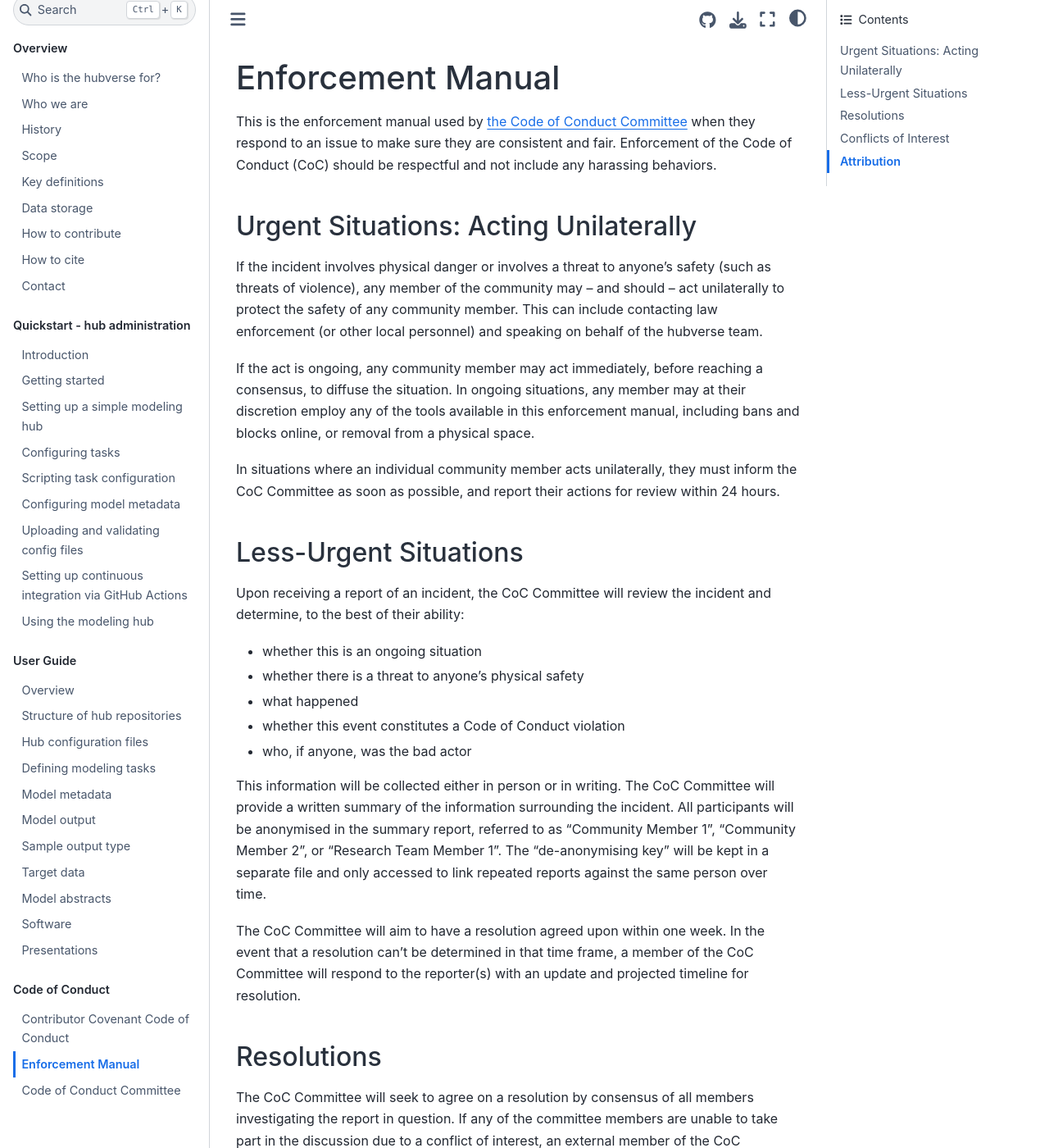
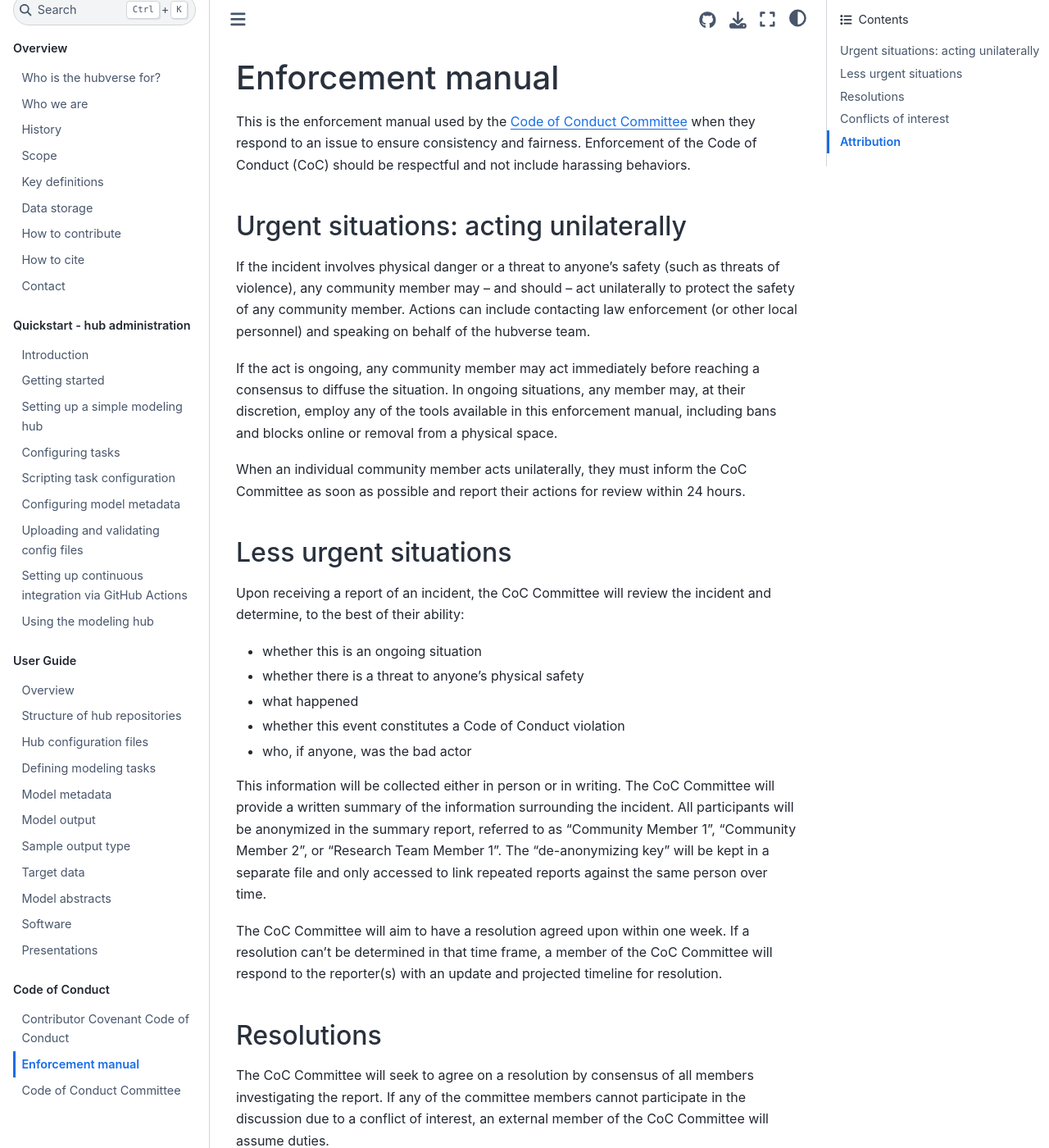
Before and after one commit to hubverse-org/hubDocs, a Sphinx documentation site: the page built from docs/source/coc/enforcement-manual.md, in a window 1280 px wide and 1400 px high. Shown: the whole window at 82% size. Built offline with Sphinx 7.4.7 and the Sphinx Book theme 1.1.4, drawn with Linux system fonts in a browser that asks for light colours; comment, search, counter and statistics services are not loaded; some of the changed text lies outside the part shown.

Commit message:
Grammarly and a bit more

```diff
--- a/docs/source/coc/enforcement-manual.md
+++ b/docs/source/coc/enforcement-manual.md
@@ -1,16 +1,16 @@
-# Enforcement Manual
+# Enforcement manual
 
-This is the enforcement manual used by [the Code of Conduct Committee](/coc/committee.md) when they respond to an issue to make sure they are consistent and fair. Enforcement of the Code of Conduct (CoC) should be respectful and not include any harassing behaviors.
+This is the enforcement manual used by the [Code of Conduct Committee](/coc/committee.md) when they respond to an issue to ensure consistency and fairness. Enforcement of the Code of Conduct (CoC) should be respectful and not include harassing behaviors.
 
-## Urgent Situations: Acting Unilaterally
+## Urgent situations: acting unilaterally
 
-If the incident involves physical danger or involves a threat to anyone’s safety (such as threats of violence), any member of the community may – and should – act unilaterally to protect the safety of any community member. This can include contacting law enforcement (or other local personnel) and speaking on behalf of the hubverse team.
+If the incident involves physical danger or a threat to anyone’s safety (such as threats of violence), any community member may – and should – act unilaterally to protect the safety of any community member. Actions can include contacting law enforcement (or other local personnel) and speaking on behalf of the hubverse team.
 
-If the act is ongoing, any community member may act immediately, before reaching a consensus, to diffuse the situation. In ongoing situations, any member may at their discretion employ any of the tools available in this enforcement manual, including bans and blocks online, or removal from a physical space.
+If the act is ongoing, any community member may act immediately before reaching a consensus to diffuse the situation. In ongoing situations, any member may, at their discretion, employ any of the tools available in this enforcement manual, including bans and blocks online or removal from a physical space.
 
-In situations where an individual community member acts unilaterally, they must inform the CoC Committee as soon as possible, and report their actions for review within 24 hours.
+When an individual community member acts unilaterally, they must inform the CoC Committee as soon as possible and report their actions for review within 24 hours.
 
-## Less-Urgent Situations
+## Less urgent situations
 
 Upon receiving a report of an incident, the CoC Committee will review the incident and determine, to the best of their ability:
 
@@ -20,31 +20,31 @@ Upon receiving a report of an incident, the CoC Committee will review the incide
 - whether this event constitutes a Code of Conduct violation
 - who, if anyone, was the bad actor
 
-This information will be collected either in person or in writing. The CoC Committee will provide a written summary of the information surrounding the incident. All participants will be anonymised in the summary report, referred to as “Community Member 1”, “Community Member 2”, or “Research Team Member 1”. The “de-anonymising key” will be kept in a separate file and only accessed to link repeated reports against the same person over time.
+This information will be collected either in person or in writing. The CoC Committee will provide a written summary of the information surrounding the incident. All participants will be anonymized in the summary report, referred to as “Community Member 1”, “Community Member 2”, or “Research Team Member 1”. The “de-anonymizing key” will be kept in a separate file and only accessed to link repeated reports against the same person over time.
 
-The CoC Committee will aim to have a resolution agreed upon within one week. In the event that a resolution can’t be determined in that time frame, a member of the CoC Committee will respond to the reporter(s) with an update and projected timeline for resolution.
+The CoC Committee will aim to have a resolution agreed upon within one week. If a resolution can’t be determined in that time frame, a member of the CoC Committee will respond to the reporter(s) with an update and projected timeline for resolution.
 
 ## Resolutions
 
-The CoC Committee will seek to agree on a resolution by consensus of all members investigating the report in question. If any of the committee members are unable to take part in the discussion due to a conflict of interest, an external member of the CoC Committee will assume duties.
+The CoC Committee will seek to agree on a resolution by consensus of all members investigating the report. If any of the committee members cannot participate in the discussion due to a conflict of interest, an external member of the CoC Committee will assume duties.
 
 Possible responses may include:
 - A mediated conversation or agreement between the impacted community members.
 - A request for a verbal or written apology, public or private, from a community member.
 - A public announcement clarifying community responsibilities under the Code of Conduct.
-- Nothing, if the issue reported is not a violation or outside of the scope of this Code of Conduct.
+- Nothing - if the issue reported is not a violation or outside of the scope of this Code of Conduct.
 - A private in-person conversation between a member of the committee and the individual(s) involved. In this case, the person who has the conversation will provide a written summary for record keeping.
-- A private written reprimand from a member of the committee to the individual(s) involved. In this case, the committee member will deliver that reprimand to the individual(s) over email, cc’ing all committee members for record keeping.
-- A public announcement of an incident, ideally in the same venue that the violation occurred (such as on the listserv for a listserv violation; and GitHub for a GitHub violation). The committee may choose to publish this message elsewhere for posterity.
+- A private written reprimand from a committee member to the individual(s) involved. In this case, the committee member will deliver that reprimand to the individual(s) over email, cc’ing all committee members for record keeping.
+- A public announcement of an incident, ideally in the same venue where the violation occurred (such as on the listserv for a listserv violation and GitHub for a GitHub violation). The committee may choose to publish this message elsewhere for posterity.
 - An imposed “time out” from online spaces. Committee members will communicate this “time out” to the individual(s) involved.
-- A permanent or temporary ban from some or all hubverse project spaces (like on GitHub, online calls or in-person events). The committee will maintain records of all such bans so that they may be reviewed in the future, extended to a Code of Conduct safety team as it is built, or otherwise maintained. If a member of the community is removed from an event they will not be reimbursed for any part of the event that they miss.
+- A permanent or temporary ban from some or all hubverse project spaces (like on GitHub, online calls or in-person events). The committee will maintain records of all such bans so that they may be reviewed and extended to a Code of Conduct safety team as it is built or otherwise maintained. If a community member is removed from an event, they will not be reimbursed for any part of the event they miss.
 
-Once a resolution is agreed upon, but before it is enacted, a member of the CoC Committee will contact the original reporter and any other affected parties and explain the proposed resolution. The CoC Committee member will ask if this resolution is acceptable, and must note feedback for the record. However, the CoC Committee is not required to act on this feedback.
+Once a resolution is agreed upon, but before it is enacted, a member of the CoC Committee will contact the original reporter and any other affected parties and explain the proposed resolution. The CoC Committee member will ask if this resolution is acceptable and must note feedback for the record. However, the CoC Committee is not required to act on this feedback.
 
-## Conflicts of Interest
+## Conflicts of interest
 
-If the report is about someone on the committee, please send the report to the other individuals on the committee.
+If the report concerns someone on the committee, please send the report to the other individuals on the committee.
 
 ## Attribution
 
-This Enforcement Manual is adapted from **[the Turing Way community handbook](https://the-turing-way.netlify.app/community-handbook/coc/coc-enforcement) - [v1.1.0](https://github.com/the-turing-way/the-turing-way/releases/tag/untagged-88f773236dfcdb1e00f4)**.
+This enforcement manual is adapted from **the [Turing Way community handbook](https://the-turing-way.netlify.app/community-handbook/coc/coc-enforcement) - [v1.1.0](https://github.com/the-turing-way/the-turing-way/releases/tag/untagged-88f773236dfcdb1e00f4)**.
```
